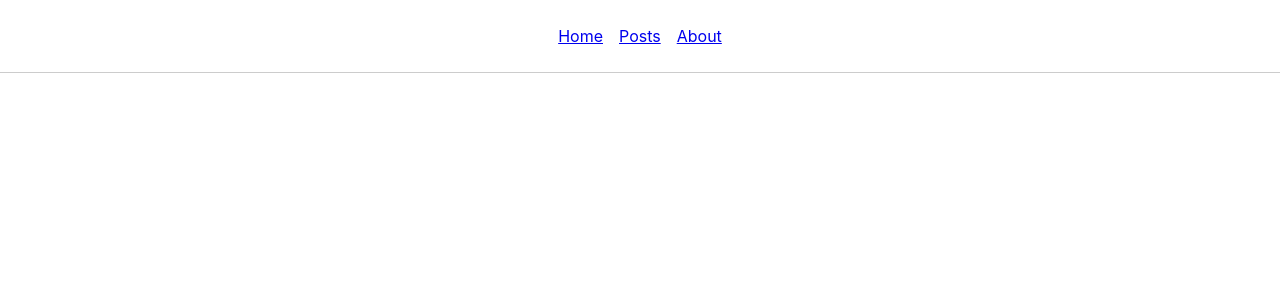
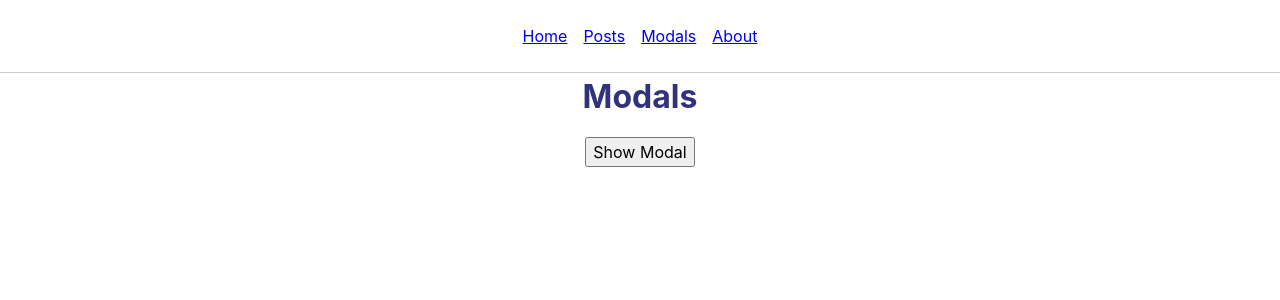
Before and after one commit to deejayjay/udemy-vue3-composition-api, a Vue app in the folder Section-2/vue-composition-api-basics/: page /modals in a window 1280 px wide. Before the commit this address had no page. Shown: the top 300 px of the page. Built offline with nearby package versions, Linux system fonts and the light colour scheme.

Commit message:
Finishes module-9

```diff
--- a/Section-2/vue-composition-api-basics/src/App.vue
+++ b/Section-2/vue-composition-api-basics/src/App.vue
@@ -9,6 +9,8 @@ import { RouterLink, RouterView } from 'vue-router'
                 class="nav-link">Home</RouterLink>
     <RouterLink to="/posts"
                 class="nav-link">Posts</RouterLink>
+    <RouterLink to="/modals"
+                class="nav-link">Modals</RouterLink>
     <RouterLink to="/about"
                 class="nav-link">About</RouterLink>
   </nav>
--- a/Section-2/vue-composition-api-basics/src/router/index.js
+++ b/Section-2/vue-composition-api-basics/src/router/index.js
@@ -20,6 +20,11 @@ const router = createRouter({
       component: () => import('../views/PostDetailsView.vue')
     },
     {
+      path: '/modals',
+      name: 'modals',
+      component: () => import('../views/ModalsView.vue')
+    },
+    {
       path: '/about',
       name: 'about',
       // route level code-splitting
--- a/Section-2/vue-composition-api-basics/src/views/HomeView.vue
+++ b/Section-2/vue-composition-api-basics/src/views/HomeView.vue
@@ -1,5 +1,6 @@
 <template>
-  <h1 class="app__title">{{ appTitle }}</h1>
+  <h1 ref="appTitleRef"
+      class="app__title">{{ appTitle }}</h1>
   <div class="home">
     <div class="counter__wrapper">
       <h2 class="title">{{ counterData.title }}</h2>
@@ -14,7 +15,8 @@
                 @click="decreaseCounter(1)">
           -
         </button>
-        <span class="counter">{{ counterData.count }}</span>
+        <span class="counter"
+              id="counter">{{ counterData.count }}</span>
         <button type="button"
                 class="btn"
                 @click="increaseCounter(1)">
@@ -40,9 +42,13 @@
 </template>
 
 <script setup>
-import { reactive, computed, watch } from 'vue';
+import { reactive, computed, watch, ref, onMounted, nextTick } from 'vue';
 
 const appTitle = 'My Awesome Counter App'
+const appTitleRef = ref(null);
+onMounted(() => {
+  console.log(appTitleRef.value);
+});
 
 const counterData = reactive({
   count: 0,
@@ -57,8 +63,13 @@ watch(() => counterData.count, (newCount, _oldCount) => {
 
 const oddOrEven = computed(() => counterData.count % 2 !== 0 ? 'odd' : 'even');
 
-function increaseCounter(number) {
+async function increaseCounter(number) {
   counterData.count += number;
+  console.log(`Counter before DOM update: ${document.getElementById('counter').textContent}`);
+
+  await nextTick(() => {
+    console.log(`Counter after DOM update: ${document.getElementById('counter').textContent}`);
+  });
 }
 
 function decreaseCounter(number) {
--- /dev/null
+++ b/Section-2/vue-composition-api-basics/src/views/ModalsView.vue
@@ -0,0 +1,87 @@
+<template>
+  <div class="modals">
+    <h1>Modals</h1>
+    <button type="button"
+            v-show="!showModal"
+            @click="handleShowModal">Show Modal</button>
+    <teleport to="body">
+      <div v-show="showModal"
+           class="overlay"
+           @click="handleHideModal">
+        <div class="modal"
+             @click.stop>
+          <h2>This is a modal</h2>
+          <p>
+            Lorem ipsum dolor sit amet consectetur adipisicing elit. Praesentium sint, minus laudantium excepturi, iste
+            incidunt omnis libero magnam quae, modi harum consequuntur officia optio voluptatum recusandae tempore
+            obcaecati
+            minima. Fuga?
+          </p>
+          <button type="button"
+                  @click="handleHideModal">Hide Modal</button>
+        </div>
+      </div>
+    </teleport>
+  </div>
+</template>
+
+<script setup>
+import { ref } from 'vue';
+
+const showModal = ref(false);
+
+function handleHideModal() {
+  showModal.value = false;
+}
+
+function handleShowModal() {
+
+  showModal.value = true;
+}
+</script>
+
+<style scoped>
+.modals {
+  flex: 1;
+  display: flex;
+  flex-direction: column;
+  align-items: center;
+  width: min(100%, 80rem);
+  margin: 0 auto;
+}
+
+h1 {
+  font-weight: 700;
+  font-size: 2rem;
+  color: #31327c;
+  margin-bottom: 1rem;
+}
+
+h2 {
+  font-weight: 600;
+  font-size: 1.25rem;
+  color: #31327c;
+  margin-bottom: 0.5rem;
+  text-align: center;
+}
+
+.overlay {
+  position: absolute;
+  inset: 0;
+  display: grid;
+  place-items: center;
+  background-color: rgba(0, 0, 0, 0.5);
+}
+
+.modal {
+  background-color: #fafafa;
+  padding: 1rem;
+  border-radius: 4px;
+  width: min(100%, 35rem);
+}
+
+.modal button {
+  display: block;
+  margin: 1rem auto 0;
+}
+</style>
--- a/Section-2/vue-composition-api-basics/src/views/PostsView.vue
+++ b/Section-2/vue-composition-api-basics/src/views/PostsView.vue
@@ -2,12 +2,35 @@
   <div class="posts">
     <h1>Posts</h1>
     <ul>
-      <li v-for="postId in 3">
-        <RouterLink :to="`/posts/${postId}`">Post {{ postId }}</RouterLink>
+      <li v-for="post in posts"
+          :key="post.id">
+        <RouterLink :to="`/posts/${post.id}`">{{ post.title }}</RouterLink>
       </li>
     </ul>
   </div>
 </template>
+
+<script setup>
+import { ref } from 'vue';
+
+const posts = ref([
+  {
+    id: 1,
+    title: 'My first post',
+    body: 'Lorem ipsum dolor sit amet consectetur adipisicing elit. Quisquam, voluptatum.'
+  },
+  {
+    id: 2,
+    title: 'My second post',
+    body: 'Lorem ipsum dolor sit amet consectetur adipisicing elit. Quisquam, voluptatum.'
+  },
+  {
+    id: 3,
+    title: 'My third post',
+    body: 'Lorem ipsum dolor sit amet consectetur adipisicing elit. Quisquam, voluptatum.'
+  }
+]);
+</script>
 
 <style scoped>
 .posts {
```
